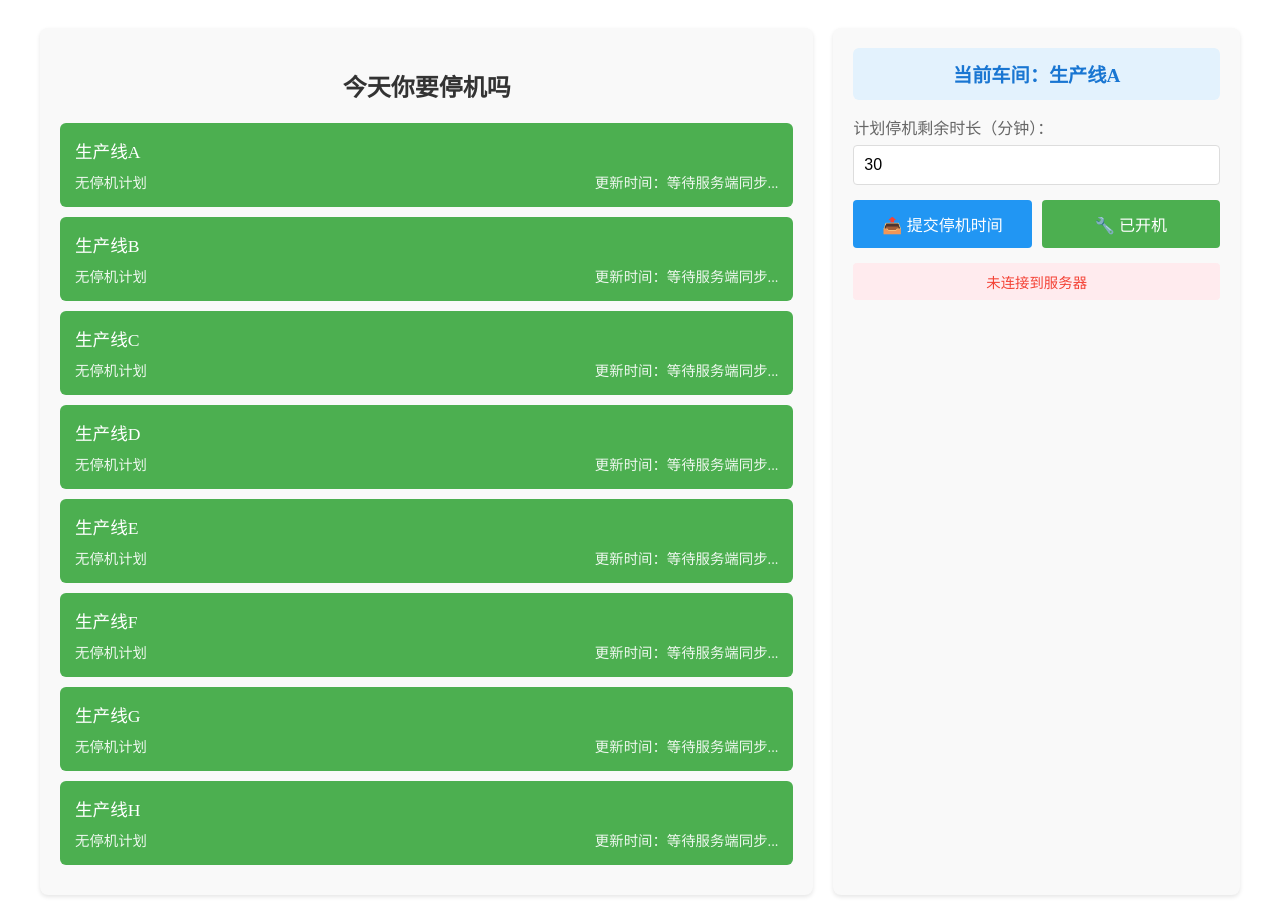
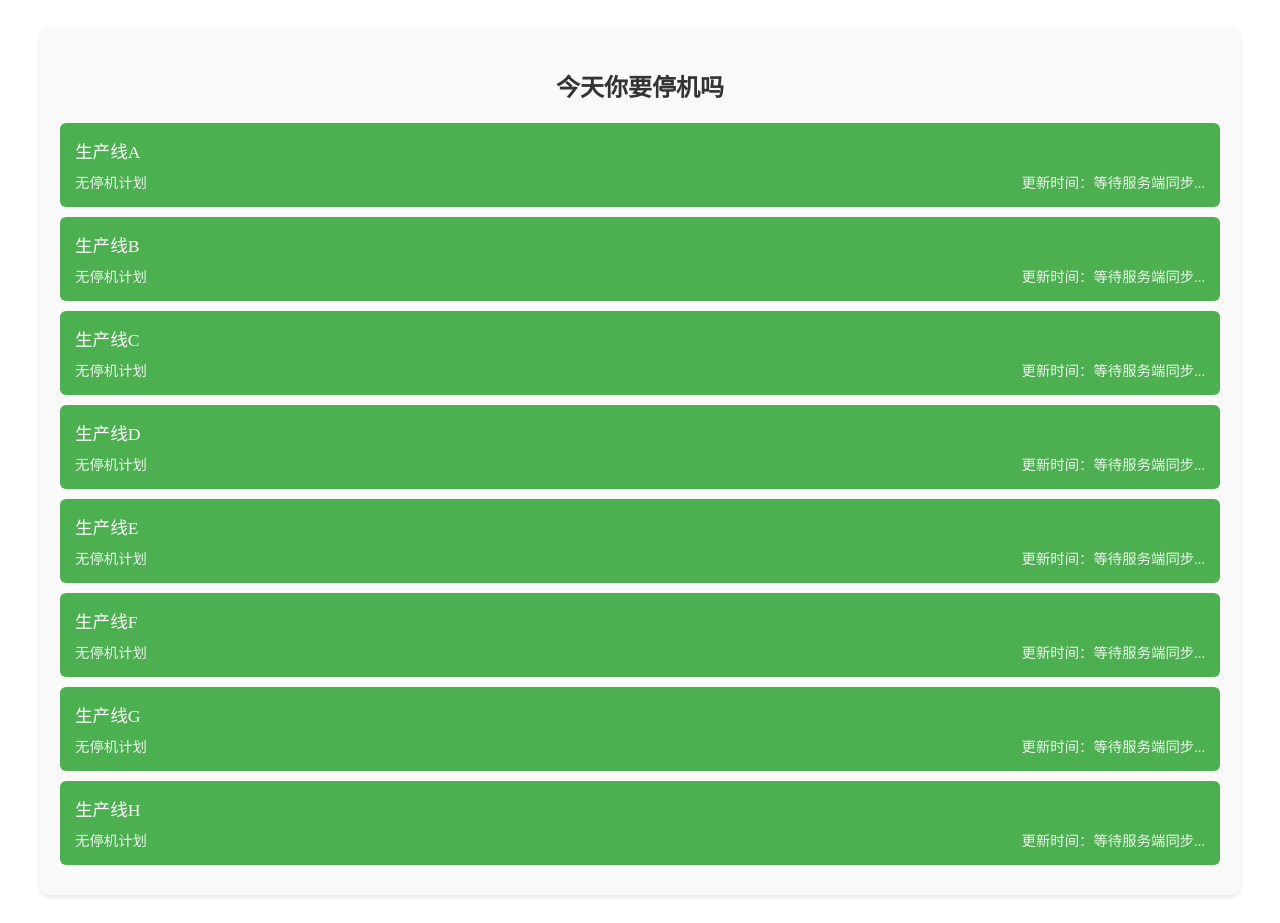
Before and after one commit to v587nb33/vue-test, a Vue app: page / in a window 1280 px wide. Built offline with nearby package versions, Linux system fonts and the light colour scheme; no server answers.

Commit message:
feat: 添加URL参数检测并控制车间上报区域显示
添加hasUrlParam状态变量来检测URL参数，并根据参数存在性控制车间快速上报区域的显示

```diff
--- a/src/App.vue
+++ b/src/App.vue
@@ -15,6 +15,7 @@ const workshopStatusCache = ref<Record<string, { isStop: string; stopSeconds: nu
 const currentReportWorkshop = ref('');
 const stopMinutes = ref(30); // 默认30分钟
 const connStatus = ref({ connected: false, message: '未连接到服务器' });
+const hasUrlParam = ref(false); // 是否有URL参数
 
 // 格式化秒数为时分秒
 function formatTime(totalSeconds: number): string {
@@ -207,7 +208,9 @@ onMounted(() => {
 
     // 从URL参数获取当前上报的车间
     const params = new URLSearchParams(window.location.search);
-    currentReportWorkshop.value = params.get('workshop') || allWorkshops[0] || '';
+    const workshopParam = params.get('workshop');
+    hasUrlParam.value = !!workshopParam;
+    currentReportWorkshop.value = workshopParam || '';
 
     // 初始化WebSocket连接
     initWebSocket();
@@ -261,8 +264,8 @@ onUnmounted(() => {
             </div>
         </div>
 
-        <!-- 右侧：当前车间快速上报 -->
-        <div class="report-section">
+        <!-- 右侧：当前车间快速上报（仅当有URL参数时显示） -->
+        <div v-if="hasUrlParam" class="report-section">
 
             <!-- 当前车间显示（URL参数自动绑定） -->
             <div class="current-workshop">
```
